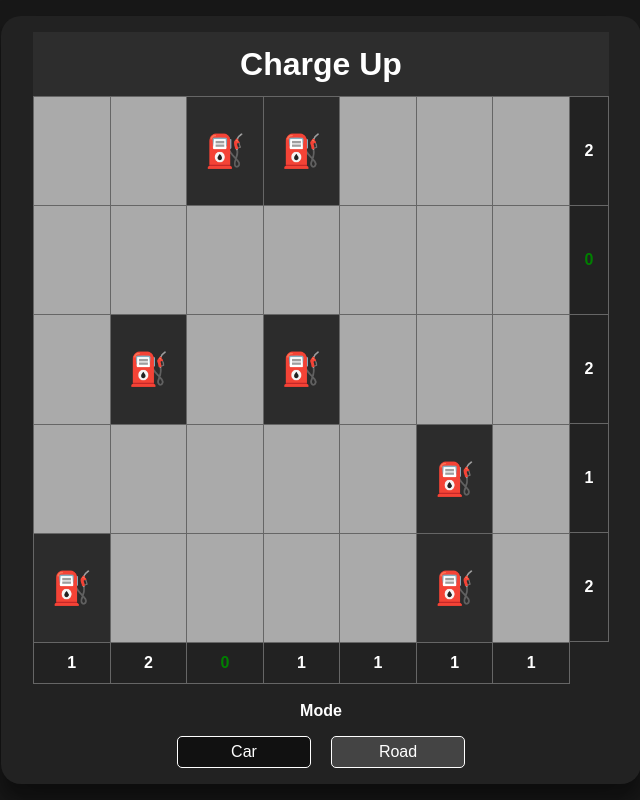
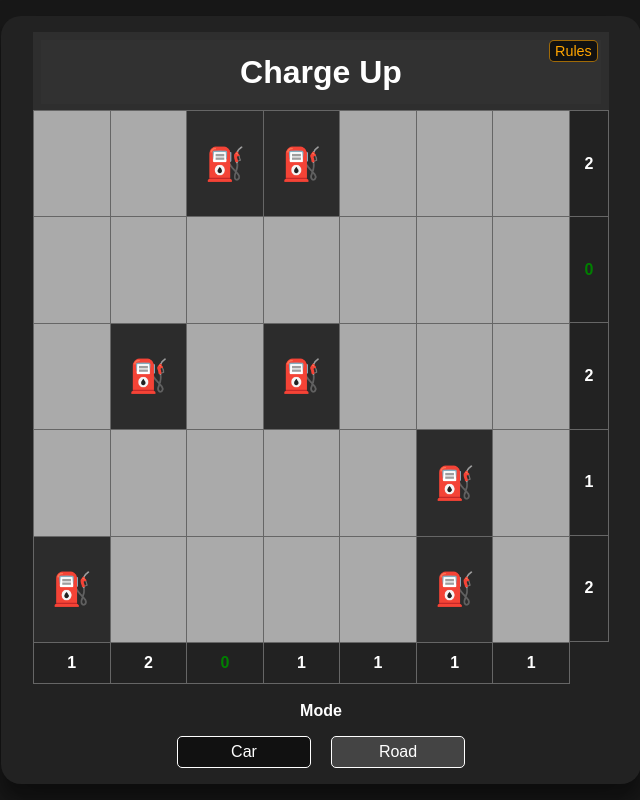
Before and after one commit to Californ1a/chargeup, a Vue app: page / in a window 1280 px wide. Shown: the whole page, without its empty margins (319-959 px from the left). Built offline with nearby package versions, Linux system fonts and the light colour scheme.

Commit message:
Rules button to display how to play Fixes #6

```diff
--- a/src/App.vue
+++ b/src/App.vue
@@ -1,6 +1,9 @@
 <template>
 	<div class="game-board">
-		<h1>Charge Up</h1>
+		<div class="header">
+			<h1>Charge Up</h1>
+			<button @click="openRulesModal">Rules</button>
+		</div>
 		<div ref="cellElements" class="game-board-cells" @mousemove="clicking">
 			<div v-for="cell in game.getFlatCells()" :data-row="cell.row" :data-col="cell.col" :key="cell.id" class="game-cell"
 				@mousedown="cellClicked"
@@ -42,6 +45,24 @@
 		</div>
 		<GameControls :mode="mode" @update:modelValue="updateMode" />
 	</div>
+	<div ref="modalElement" class="modal">
+		<div class="modal-content">
+			<button class="closebutton" @click="closeRulesModal">&times;</button>
+			<div class="modal-content-inner">
+				<h3>Rules</h3>
+				<ul>
+					<li>Each charger can only be connected to one car.</li>
+					<li>Each car must not touch any other car, including diagonally.</li>
+					<li>The numbers given in the rows and columns describe how many cars are in that line.
+						<ul>
+							<li>The number turns green when the correct number of cars are placed in the line.</li>
+							<li>This does not mean they are in the correct place, just that the count is correct.</li>
+						</ul>
+					</li>
+				</ul>
+			</div>
+		</div>
+	</div>
 </template>
 
 <script setup>
@@ -51,6 +72,7 @@ import { Board } from './classes/Board';
 // import basicBoard from './assets/basicBoard';
 
 const cellElements = ref(null);
+const modalElement = ref(null);
 
 // max without scroll is 11x20 or 17x13
 // standard sizes are 5x7, 7x10, and 10x14
@@ -64,6 +86,16 @@ const game = ref(new Board(rows, cols));
 
 const hues = {};
 const countColor = ref({});
+
+const rulesModalDisplay = ref('none');
+
+function openRulesModal() {
+	rulesModalDisplay.value = 'flex';
+}
+
+function closeRulesModal() {
+	rulesModalDisplay.value = 'none';
+}
 
 function random(id, min, max) {
 	hues[id] = hues[id] || Math.floor(Math.random() * (max - min + 1)) + min
@@ -200,6 +232,13 @@ onMounted(() => {
 			editCell(cell, 'charge');
 		}
 	}
+
+	window.addEventListener("click", (event) => {
+		if (event.target === modalElement.value) {
+			closeRulesModal();
+		}
+	});
+
 	const rowsColors = Array.apply(null, Array(rows)).reduce((acc, val, i) => ({
 		...acc,
 		[`row-${i}`]: getCountColor(i, 'row')
@@ -228,15 +267,51 @@ onMounted(() => {
 	overflow: auto;
 }
 
-h1 {
+.header {
+	grid-area: header;
+	font-size: 1.5rem;
+	/* display: flex;
+	justify-content: center; */
 	position: sticky;
 	top: 0;
-	grid-area: header;
+	text-align: center;
+	font-weight: bold;
+	color: white;
+	background-color: #2e2e2e;
+	padding: 0.5rem;
+	z-index: 1;
+}
+
+.header button {
+	float: right;
+	position: relative;
+	/* height: 0; */
+	top: -2.5rem;
+	right: 0.2rem;
+	font-size: 0.9rem;
+	color: orange;
+	background: #111;
+	border: 1px solid #ffa50099;
+	border-radius: 5px;
+	font-weight: normal;
+	padding: 2px 5px 2px 5px;
+	cursor: pointer;
+}
+
+.header button:hover {
+	background: #222;
+	border: 1px solid #ffa500aa;
+}
+
+h1 {
+	/* position: sticky;
+	top: 0; */
 	color: #fff;
 	background: #333333aa;
-	text-align: center;
+	/* text-align: center; */
 	font-size: 2rem;
 	padding: 0.5rem;
+	margin-bottom: -1.5rem;
 }
 
 .count {
@@ -339,4 +414,71 @@ h1 {
 .col-count:hover {
 	background: #111;
 }
+
+.modal {
+	display: v-bind('rulesModalDisplay');
+	position: fixed;
+	z-index: 1;
+	left: 0;
+	top: 0;
+	width: 100%;
+	height: 100%;
+	overflow: auto;
+	background-color: rgb(0, 0, 0);
+	background-color: rgba(0, 0, 0, 0.4);
+	flex: 1;
+}
+
+.modal-content {
+	background-color: rgb(23, 30, 36);
+	margin: 15vh 28vw 50vh 28vw;
+	width: 100%;
+	overflow-y: overlay;
+	padding-right: 10px;
+}
+
+.modal-content ul {
+	list-style-type: disc;
+	list-style-position: inside;
+	padding-left: 2rem;
+	line-height: 2rem;
+}
+
+.modal-content h3 {
+	margin: 10px 5px;
+	padding: 5px 10px;
+	position: sticky;
+	top: 0;
+	background-color: rgba(4, 18, 27, 0.75);
+	backdrop-filter: blur(0.15em);
+	z-index: 1;
+}
+
+.closebutton {
+	float: right;
+	position: sticky;
+	background: none;
+	color: #ccc;
+	border: none;
+	top: 15px;
+	right: 7px;
+	font-size: 2.5rem;
+	z-index: 2;
+	cursor: pointer;
+	line-height: 1.4rem;
+	overflow: hidden;
+}
+
+/* .close {
+	line-height: 1;
+	height: 0.1rem;
+} */
+
+.closebutton:hover {
+	color: white;
+}
+
+.closebutton:focus {
+	outline: 1px dotted #bbb;
+}
 </style>
```
